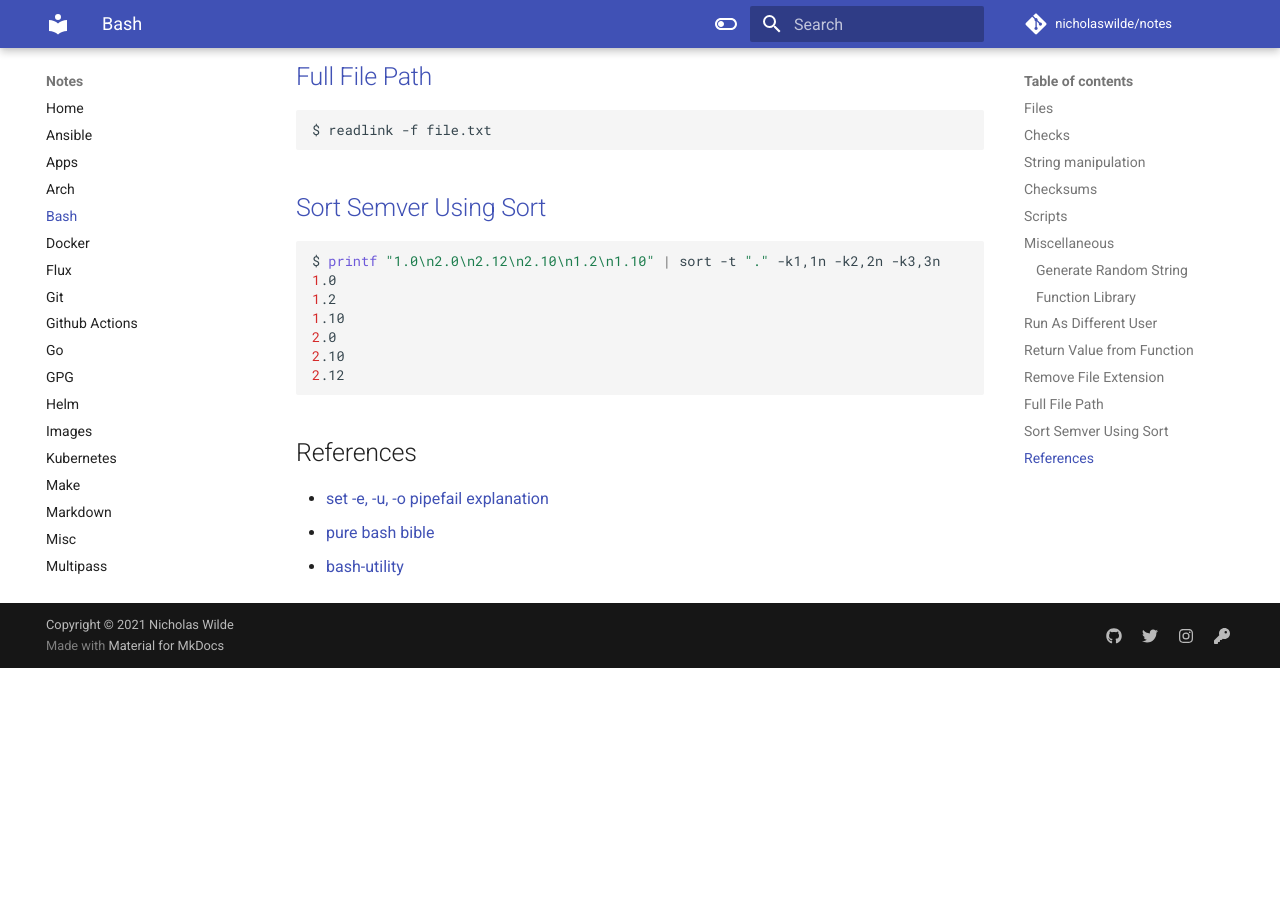
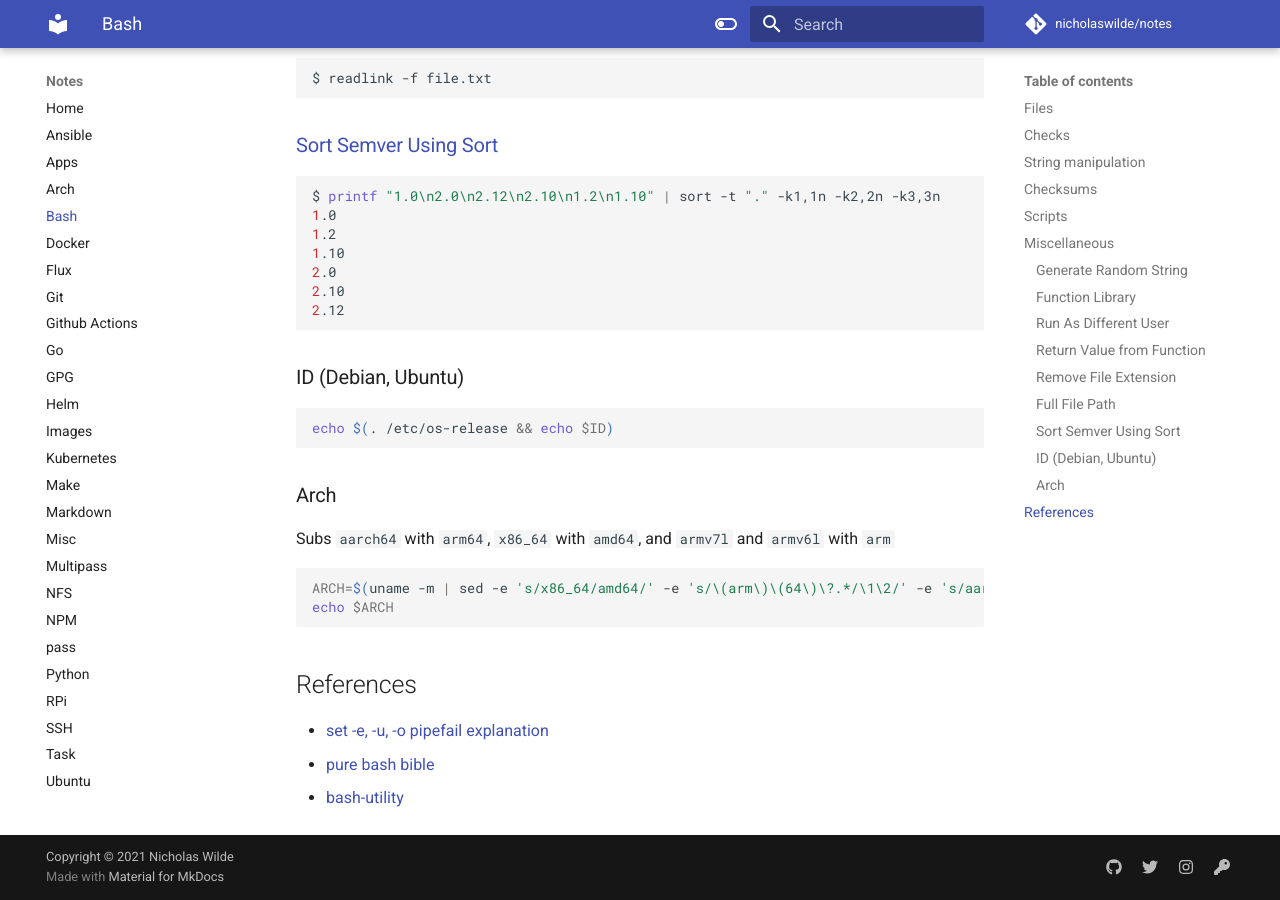
Before and after one commit to nicholaswilde/notes, an MkDocs documentation site: the page built from docs/bash.md, in a window 1280 px wide and 900 px high, scrolled down 5623 px. Built offline with MkDocs 1.6.1 and Material for MkDocs 9.7.7, drawn with Linux system fonts in a browser that asks for light colours; comment, search, counter and statistics services are not loaded; before the commit the page ends 6291 px from its top, so only the background shows below that.

Commit message:
Added stuff
Signed-off-by: Nicholas Wilde <ncwilde43@gmail.com>

````diff
--- a/docs/bash.md
+++ b/docs/bash.md
@@ -262,7 +262,7 @@
 echo -e "*** Lowercase version: \n$(to_lower ${var1})"
 ```
 
-## Run As Different User
+### Run As Different User
 
 ```shell
 sudo -u "${TARGET_USER}" bash <<"EOF9"
@@ -270,7 +270,7 @@
 EOF9
 ```
 
-## Return Value from Function
+### Return Value from Function
 
 ```shell
 function myfunc(){
@@ -282,7 +282,7 @@
 echo $result
 ```
 
-## [Remove File Extension](https://stackoverflow.com/a/12152669/1061279)
+### [Remove File Extension](https://stackoverflow.com/a/12152669/1061279)
 
 ```shell
 $ name=$(echo "$filename" | cut -f 1 -d '.')
@@ -290,13 +290,13 @@
 $ echo "${filename%%.*}"
 ```
 
-## [Full File Path](https://stackoverflow.com/a/5265775/1061279)
+### [Full File Path](https://stackoverflow.com/a/5265775/1061279)
 
 ```shell
 $ readlink -f file.txt
 ```
 
-## [Sort Semver Using Sort](https://stackoverflow.com/a/63027058/1061279)
+### [Sort Semver Using Sort](https://stackoverflow.com/a/63027058/1061279)
 
 ```shell
 $ printf "1.0\n2.0\n2.12\n2.10\n1.2\n1.10" | sort -t "." -k1,1n -k2,2n -k3,3n
@@ -308,6 +308,21 @@
 2.12
 ```
 
+### ID (Debian, Ubuntu)
+
+```shell
+echo $(. /etc/os-release && echo $ID)
+```
+
+### Arch
+
+Subs `aarch64` with `arm64`, `x86_64` with `amd64`, and `armv7l` and `armv6l` with `arm`
+
+```shell
+ARCH=$(uname -m | sed -e 's/x86_64/amd64/' -e 's/\(arm\)\(64\)\?.*/\1\2/' -e 's/aarch64$/arm64/')
+echo $ARCH
+```
+
 ## References
 
 * [set -e, -u, -o pipefail explanation](https://gist.github.com/mohanpedala/1e2ff5661761d3abd0385e8223e16425)
````
